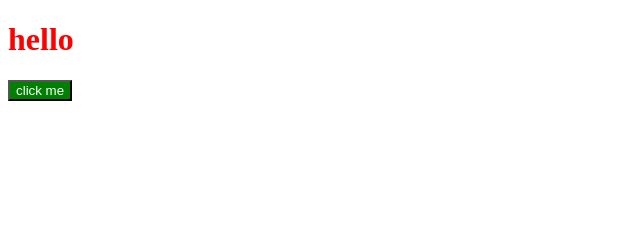
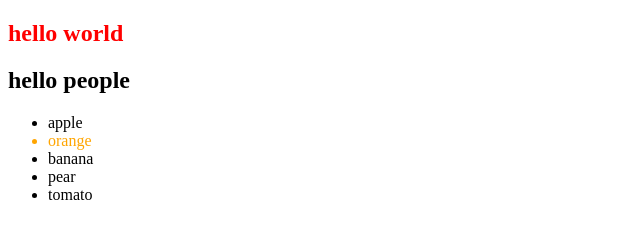
Before and after one commit to sun-n-y/Dom, a plain HTML site: page index.html in a window 1280 px wide. Shown: the whole page, without its empty margins (0-640 px from the left). Drawn offline with Linux system fonts and the light colour scheme.

Commit message:
get elements by tag

```diff
--- a/app.js
+++ b/app.js
@@ -1,16 +1,37 @@
 //methods
 
-//get acces to node object and assign variable then style it
-const h1 = document.getElementById('title');
+// //get elements by id
 
-h1.style.color = 'red';
+// //get acces to node object and assign variable then style it
+// const h1 = document.getElementById('title');
 
-// slect element directly and apply changes
+// h1.style.color = 'red';
 
-document.getElementById('btn').style.background = 'blue';
-document.getElementById('btn').style.color = 'red';
+// // slect element directly and apply changes
 
-//refractor it to short syntax
-const btn = document.getElementById('btn');
-btn.style.backgroundColor = 'green';
-btn.style.color = 'white';
+// document.getElementById('btn').style.background = 'blue';
+// document.getElementById('btn').style.color = 'red';
+
+// //refractor it to short syntax
+// const btn = document.getElementById('btn');
+// btn.style.backgroundColor = 'green';
+// btn.style.color = 'white';
+
+// get elements based on tag name
+
+const headings = document.getElementsByTagName('h2');
+// console.log(headings); //result is an html collection = array like object
+headings[0].style.color = 'red';
+// console.log(headings.length);
+
+const items = document.getElementsByTagName('li');
+items[1].style.color = 'orange';
+//turn items into an array
+const betterItems = [...items];
+
+betterItems.forEach(function (item) {
+  console.log(item);
+});
+
+console.log(items);
+console.log(betterItems);
--- a/index.html
+++ b/index.html
@@ -9,8 +9,15 @@
 </head>
 
 <body>
-    <h1 id="title">hello</h1>
-    <button class="btn" id="btn">click me</button>
+    <h2>hello world</h2>
+    <h2>hello people</h2>
+    <ul>
+        <li>apple</li>
+        <li>orange</li>
+        <li>banana</li>
+        <li>pear</li>
+        <li>tomato</li>
+    </ul>
     <script src="app.js"></script>
 </body>
 
```
